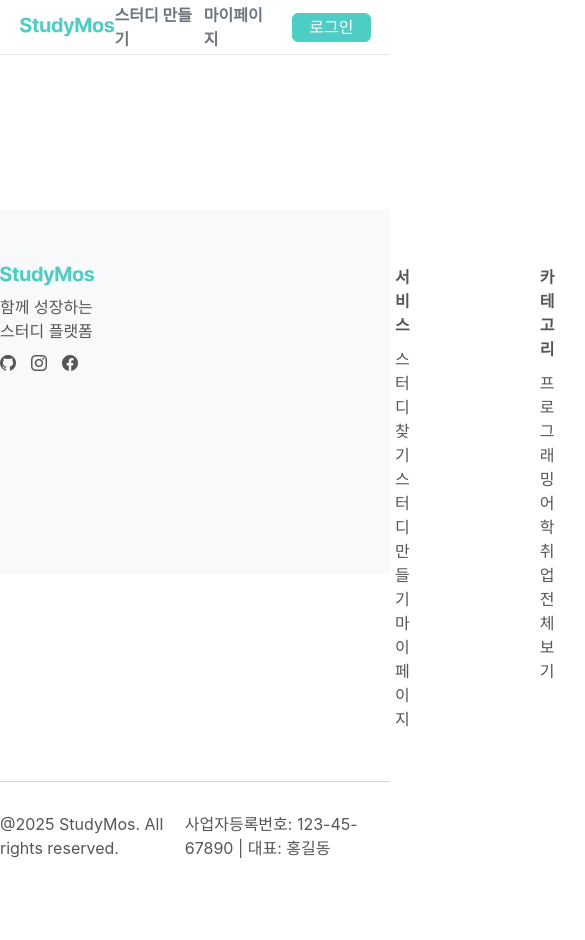
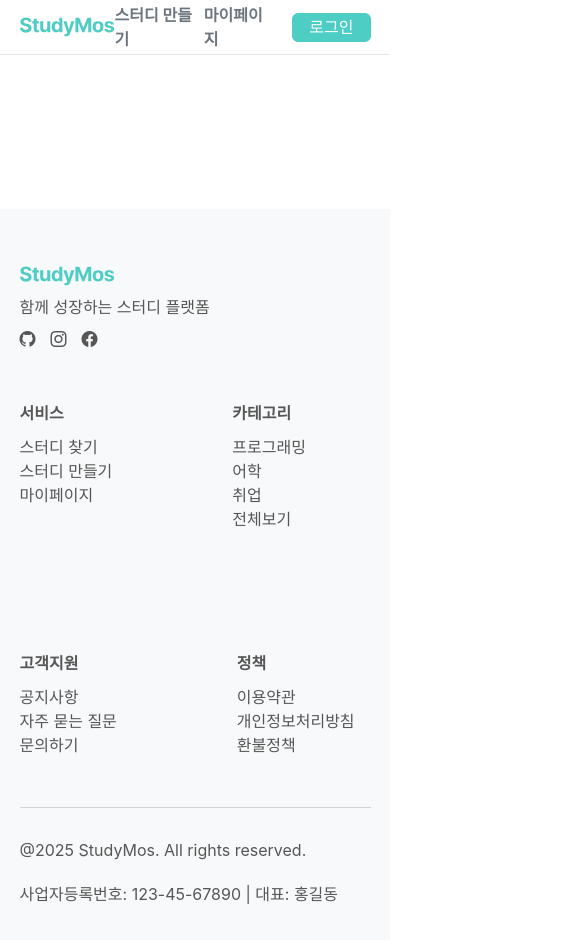
Before and after one commit to project-mos/frontend, a Next.js app: page / in a window 390 px wide. Shown: the top 940 px of the page, 585 px wide, since content can reach past the window. Before the commit the page ends 860 px from the top, so only its background shows below. Built offline with nearby package versions, Linux system fonts and the light colour scheme.

Commit message:
🚑️ [Fix]: Footer 반응형 대응 및 UI 개선

```diff
--- a/src/components/molecules/Footer.tsx
+++ b/src/components/molecules/Footer.tsx
@@ -26,15 +26,16 @@ interface FooterProps {
 }
 
 const Text: React.FC<FooterProps> = ({ children, className = "" }) => (
-  <Typography.P1 className={`text-mos-gray-300 ${className}`}>
+  <Typography.P1 className={`text-mos-gray-300 text-nowrap ${className}`}>
     {children}
   </Typography.P1>
 );
 
 const Footer = () => {
   return (
-    <div className="h-[365px] w-full bg-mos-white-gray-100 py-[56px] laptop:px-[100px] desktop:px-[300px]">
-      <div className="mb-[50px] flex gap-[300px]">
+    <div className="w-full h-auto bg-mos-white-gray-100 py-[56px]">
+      <div className="w-[90%] max-w-[1300px] mx-auto">
+        <div className="mb-[50px] flex flex-wrap justify-between gap-[50px]">
           <div className="flex flex-col gap-2">
             <SvgIcons.Logo />
             <Text>함께 성장하는 스터디 플랫폼</Text>
@@ -44,7 +45,7 @@ const Footer = () => {
               <i className="bi bi-facebook text-mos-gray-300"></i>
             </div>
           </div>
-        <div className="flex gap-[130px]">
+          <div className="flex flex-wrap gap-[120px]">
             {footerSections.map(({ title, list }) => (
               <div key={title}>
                 <Text className="mb-[10px] font-bold">{title}</Text>
@@ -56,9 +57,10 @@ const Footer = () => {
           </div>
         </div>
         <div className="w-full border-b border-gray-300"></div>
-      <div className="mt-[30px] flex justify-between">
+        <div className="mt-[30px] flex flex-wrap justify-between gap-[20px]">
           <Text>@2025 StudyMos. All rights reserved.</Text>
           <Text>사업자등록번호: 123-45-67890 | 대표: 홍길동</Text>
+        </div>
       </div>
     </div>
   );
```
Lines whose indentation alone changed are shown as unchanged.
